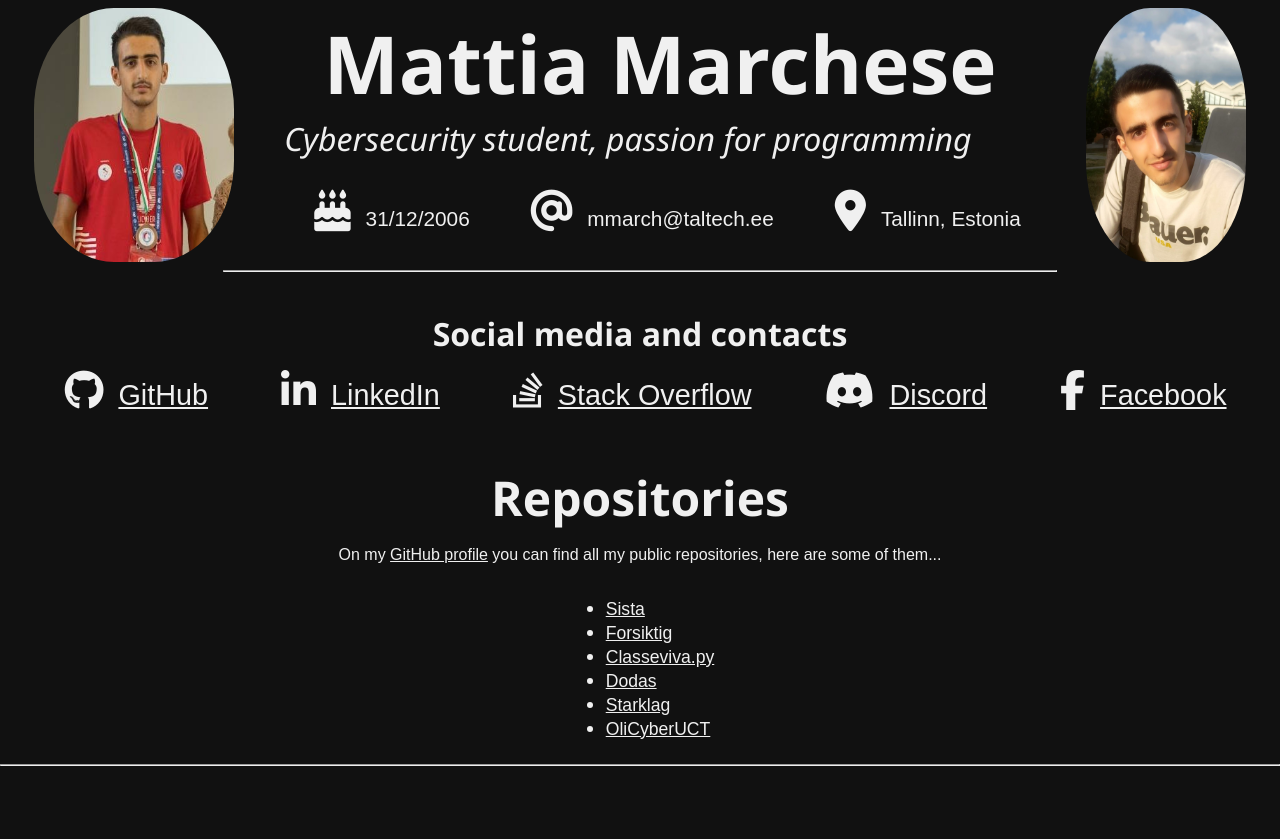
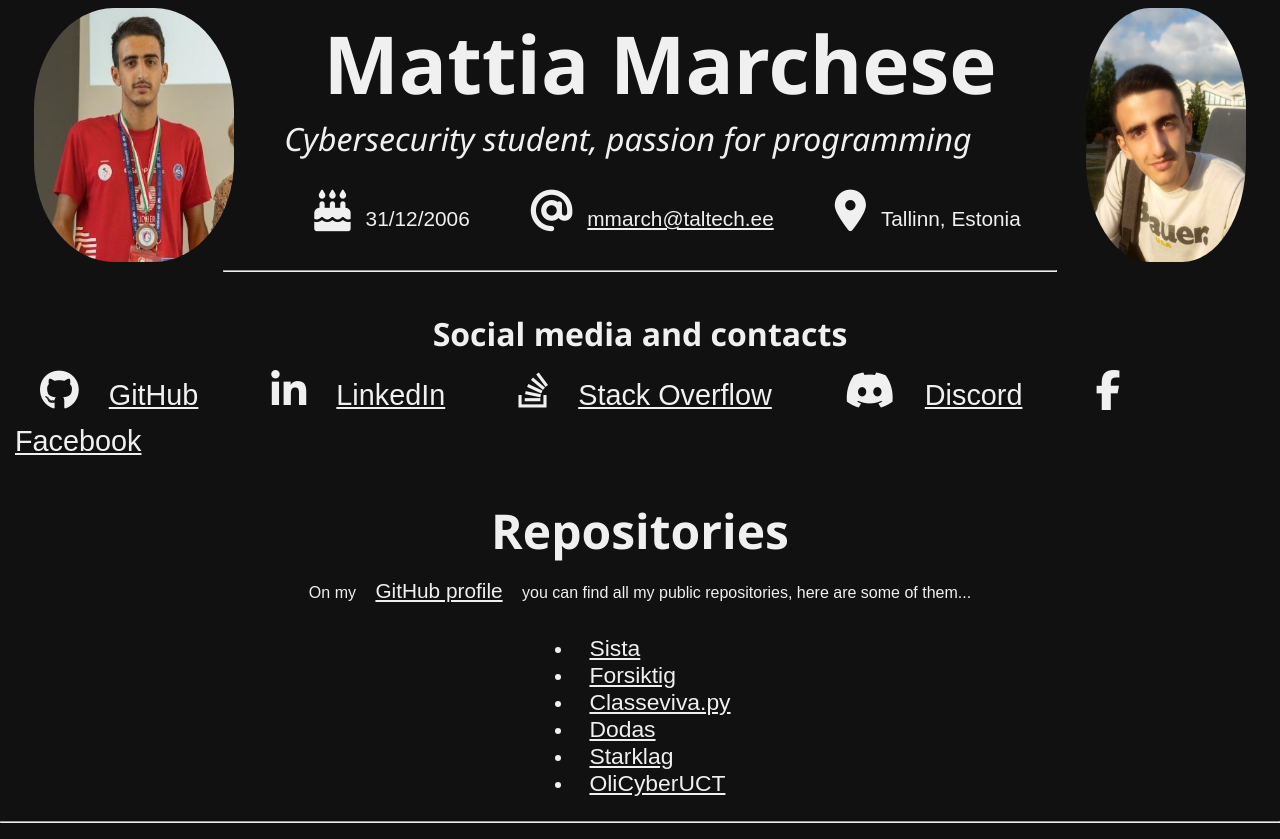
Before and after one commit to FLAK-ZOSO/FLAK-ZOSO.github.io, a PHP site: page /src/new.html in a window 1280 px wide. Before the commit the page ends 766 px from the top, so only its background shows below. Run offline with PHP 8.4, Linux system fonts and the light colour scheme; some libraries are stand-ins or nearby versions.

Commit message:
Email link

```diff
--- a/src/css/new.css
+++ b/src/css/new.css
@@ -77,7 +77,7 @@ div#information-group i {
     margin: 15px;
     font-size: 2em;
 }
-div#information-group p {
+div#information-group p, a {
     margin: 15px;
     font-size: 1.3em;
 }
--- a/src/new.html
+++ b/src/new.html
@@ -30,7 +30,7 @@
                 <i>Cybersecurity student, passion for programming</i>
                 <div id="information-group">
                     <p><i class="fa fa-birthday-cake"></i>31/12/2006</p>
-                    <p><i class="fa fa-at"></i>mmarch@taltech.ee</p>
+                    <a href="mailto:mmarch@taltech.ee"><i class="fa fa-at"></i>mmarch@taltech.ee</a>
                     <p><i class="fa fa-location-dot"></i>Tallinn, Estonia</p>
                 </div>
             </div>
```
